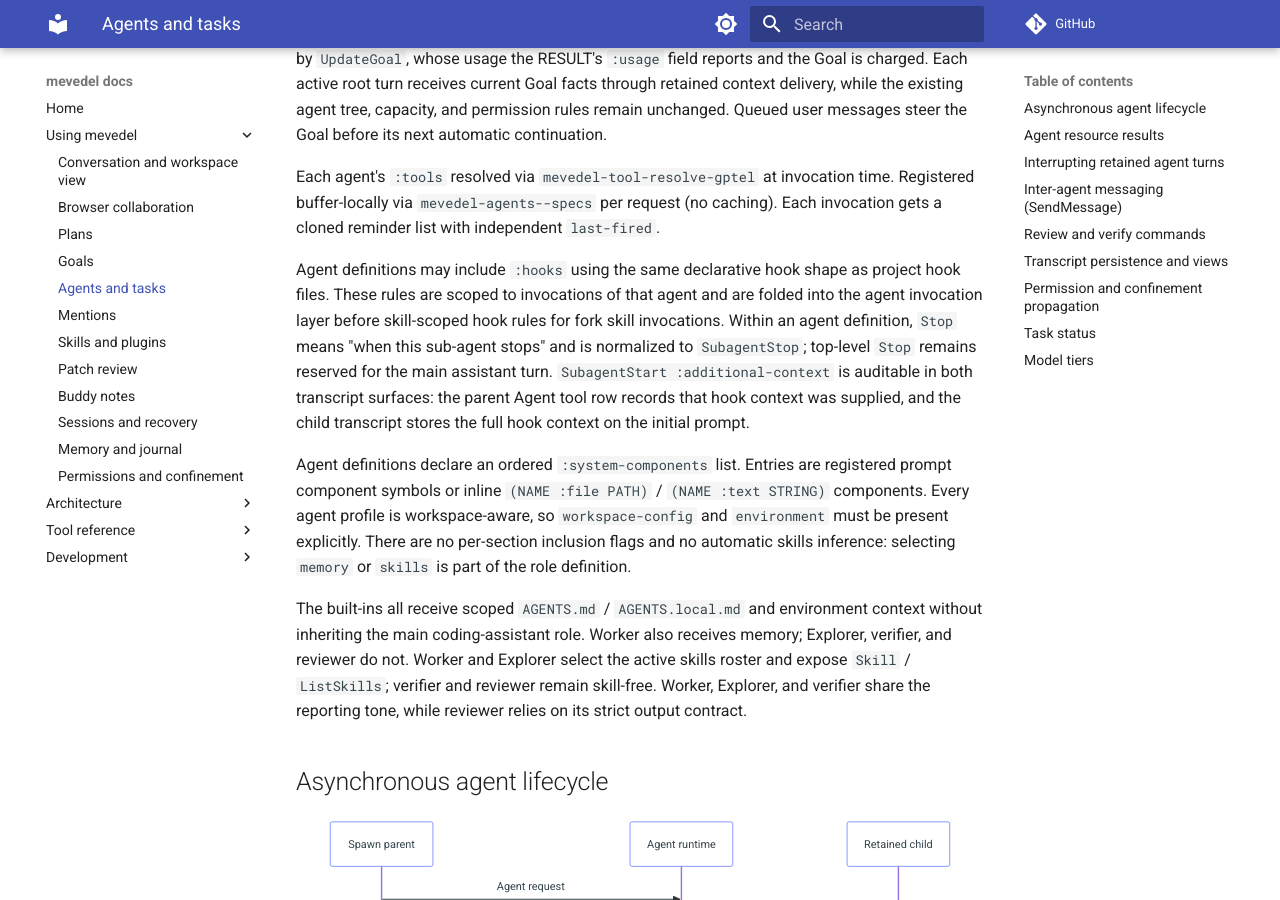
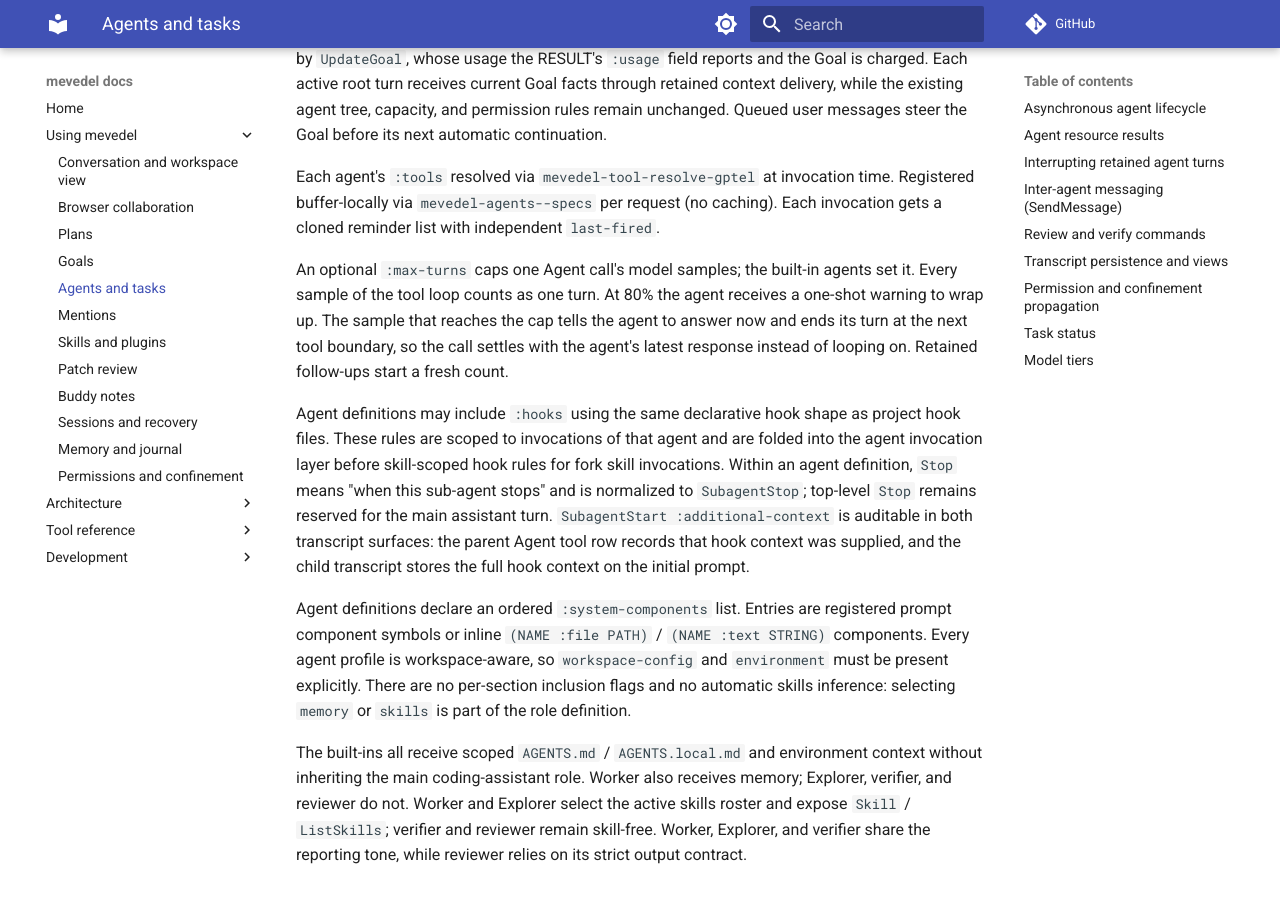
Before and after one commit to FrauH0lle/mevedel, an MkDocs documentation site: the page built from docs/agents.md, in a window 1280 px wide and 900 px high, scrolled down 2695 px. Built offline with MkDocs 1.6.1 and Material for MkDocs 9.7.7, drawn with Linux system fonts in a browser that asks for light colours; comment, search, counter and statistics services are not loaded.

Commit message:
fix(agents): Count agent turns again and enforce the max-turns cap
Retiring Agent V1 (5cfdcd3) removed the WAIT handler that incremented
an invocation's turn count and evaluated its reminders per sample.  The
count has stayed at zero since, so the built-in agents' caps (50/30/20/12)
never warned and never limited anything; the warning's own text only
asked the agent to stop.

* mevedel-agent-exec.el (mevedel-agent-exec--handle-wait-turn): New.
Count each model sample, stage the one-shot max-turns warning, and on
the sample that reaches the cap tell the agent to answer now and end its
turn at the next tool boundary so the call settles with its latest
response.
(mevedel-agent-exec--handlers): Run it at WAIT before dispatch.

* docs/agents.md: Document :max-turns.
* docs/reminders.md, docs/architecture.md: Note the per-sample warning
and the new end-turn caller.

* test/test-mevedel-agent-exec.el (mevedel-agent-exec--handle-wait-turn):
New.

```diff
--- a/docs/agents.md
+++ b/docs/agents.md
@@ -135,6 +135,13 @@
 invocation time. Registered buffer-locally via `mevedel-agents--specs` per
 request (no caching). Each invocation gets a cloned reminder list with
 independent `last-fired`.
+
+An optional `:max-turns` caps one Agent call's model samples; the built-in
+agents set it. Every sample of the tool loop counts as one turn. At 80% the
+agent receives a one-shot warning to wrap up. The sample that reaches the cap
+tells the agent to answer now and ends its turn at the next tool boundary, so
+the call settles with the agent's latest response instead of looping on.
+Retained follow-ups start a fresh count.
 
 Agent definitions may include `:hooks` using the same declarative hook
 shape as project hook files. These rules are scoped to invocations of that
```
Also changed, not shown: docs/architecture.md (+2 -1 lines), docs/reminders.md (+4 -2 lines), 2 other files.
